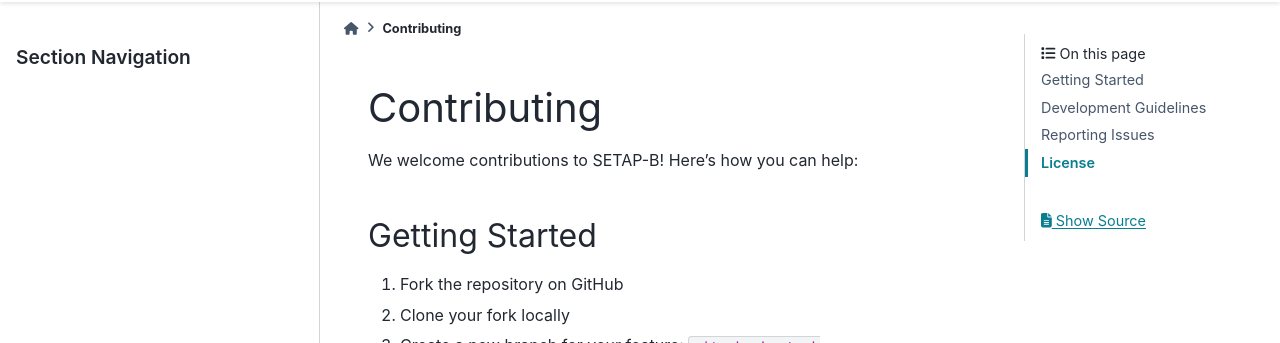
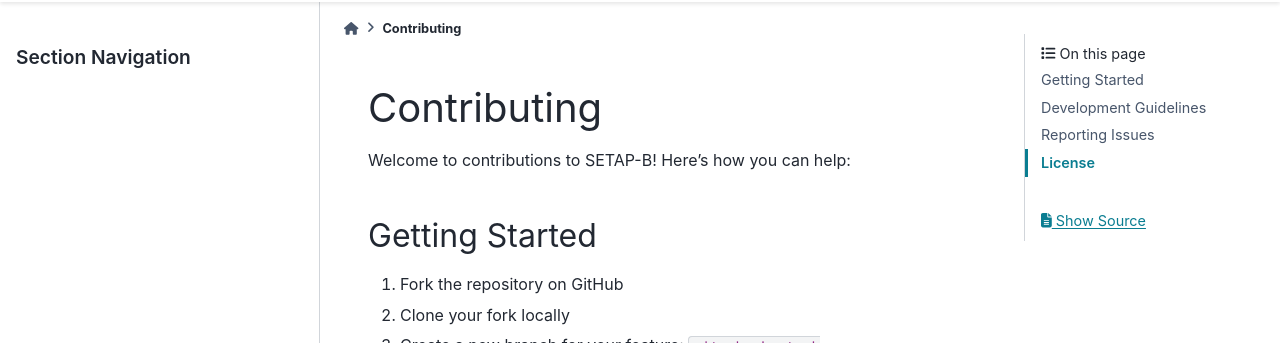
Before and after one commit to lula1450/SETAP-B, a Sphinx documentation site: the page built from docs/contributing.rst, in a window 1280 px wide and 900 px high. Shown: the part 126-469 px from the top of the window. Built offline with Sphinx 7.4.7 and the PyData theme 0.15.4, drawn with Linux system fonts in a browser that asks for light colours; pages that are not in the unit, such as notebooks, are missing from menus.

Commit message:
read the docs

```diff
--- a/docs/contributing.rst
+++ b/docs/contributing.rst
@@ -1,7 +1,7 @@
 Contributing
 =============
 
-We welcome contributions to SETAP-B! Here's how you can help:
+Welcome to contributions to SETAP-B! Here's how you can help:
 
 Getting Started
 ---------------
```
Also changed, not shown: README.md (+5 -1 lines), .readthedocs.yaml.
